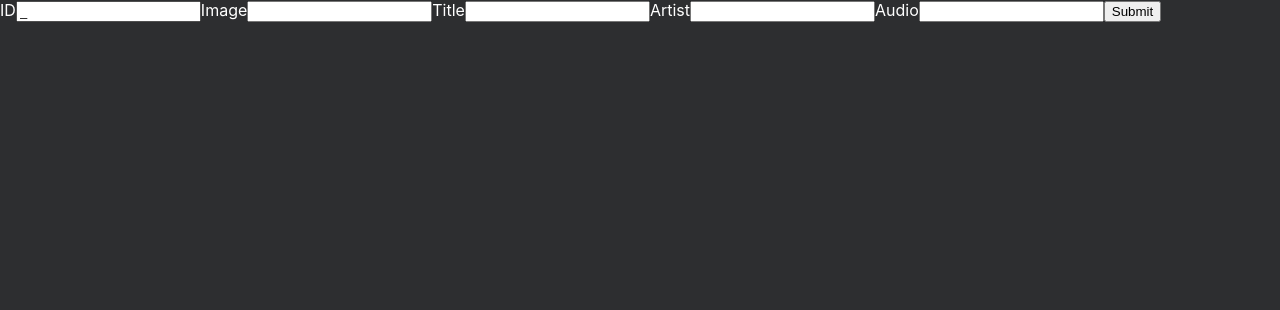
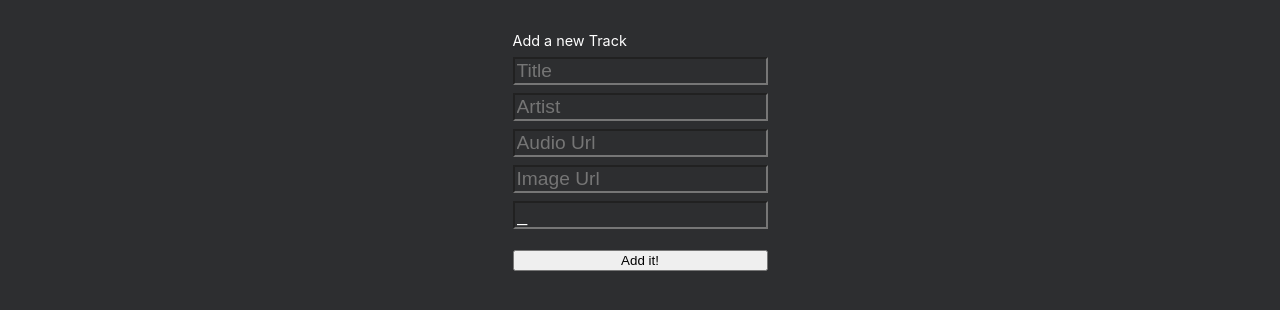
Before and after one commit to ShiningElektra/nukebox, a Next.js app: page /new in a window 1280 px wide. Shown: the top 310 px of the page. Built offline with nearby package versions, Linux system fonts and the light colour scheme.

Commit message:
💄 Add Styling AddTrackSide

```diff
--- a/pages/new.tsx
+++ b/pages/new.tsx
@@ -1,5 +1,6 @@
 import { useEffect, useState } from "react";
 import { postTrack } from "../utils/api";
+import styles from "../styles/New.module.css";
 
 function AddTrack() {
   const [id, setId] = useState("");
@@ -22,44 +23,47 @@ function AddTrack() {
     postTrack(NewTrack);
   }
   return (
-    <form onSubmit={handleSubmit}>
+    <form className={styles.form} onSubmit={handleSubmit}>
+      <p className={styles.name}>Add a new Track</p>
       <label>
-        ID
+        <input
+          value={title}
+          placeholder="Title"
+          onChange={(event) => setTitle(event.target.value)}
+        />
+      </label>
+      <label>
+        <input
+          value={artist}
+          placeholder="Artist"
+          onChange={(event) => setArtist(event.target.value)}
+        />
+      </label>
+      <label>
+        <input
+          value={audio}
+          placeholder="Audio Url"
+          onChange={(event) => setAudio(event.target.value)}
+        />
+      </label>
+      <label>
+        <input
+          value={image}
+          placeholder="Image Url"
+          onChange={(event) => setImage(event.target.value)}
+        />
+      </label>
+      <label>
         <input
           value={id}
+          placeholder="ID"
           onChange={(event) => setId(event.target.value)}
           readOnly
         />
       </label>
-      <label>
-        Image
-        <input
-          value={image}
-          onChange={(event) => setImage(event.target.value)}
-        />
-      </label>
-      <label>
-        Title
-        <input
-          value={title}
-          onChange={(event) => setTitle(event.target.value)}
-        />
-      </label>
-      <label>
-        Artist
-        <input
-          value={artist}
-          onChange={(event) => setArtist(event.target.value)}
-        />
-      </label>
-      <label>
-        Audio
-        <input
-          value={audio}
-          onChange={(event) => setAudio(event.target.value)}
-        />
-      </label>
-      <input type="submit" />
+      <button className={styles.submitButton} onClick={handleSubmit}>
+        Add it!
+      </button>
     </form>
   );
 }
--- /dev/null
+++ b/styles/New.module.css
@@ -0,0 +1,20 @@
+.form {
+  display: grid;
+  justify-content: space-around;
+  grid-gap: 0.5em;
+  padding: 2em 2em;
+}
+.form input {
+  background: var(--background-color);
+  color: var(--primary-text);
+  font-size: 1.2em;
+}
+
+.name {
+  display: block;
+  font-size: 0.9em;
+  margin: 0;
+}
+.submitButton {
+  margin-top: 1em;
+}
```
